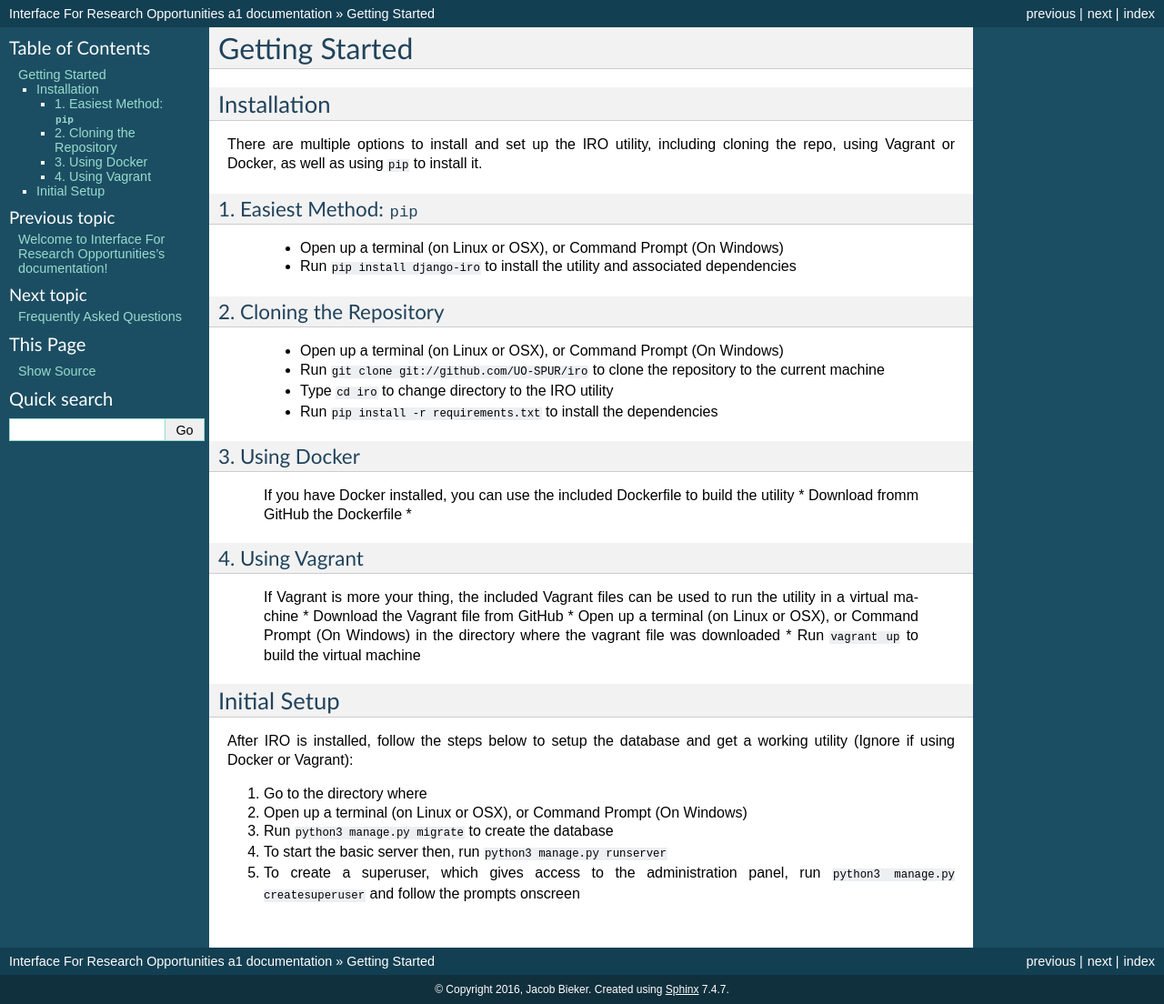
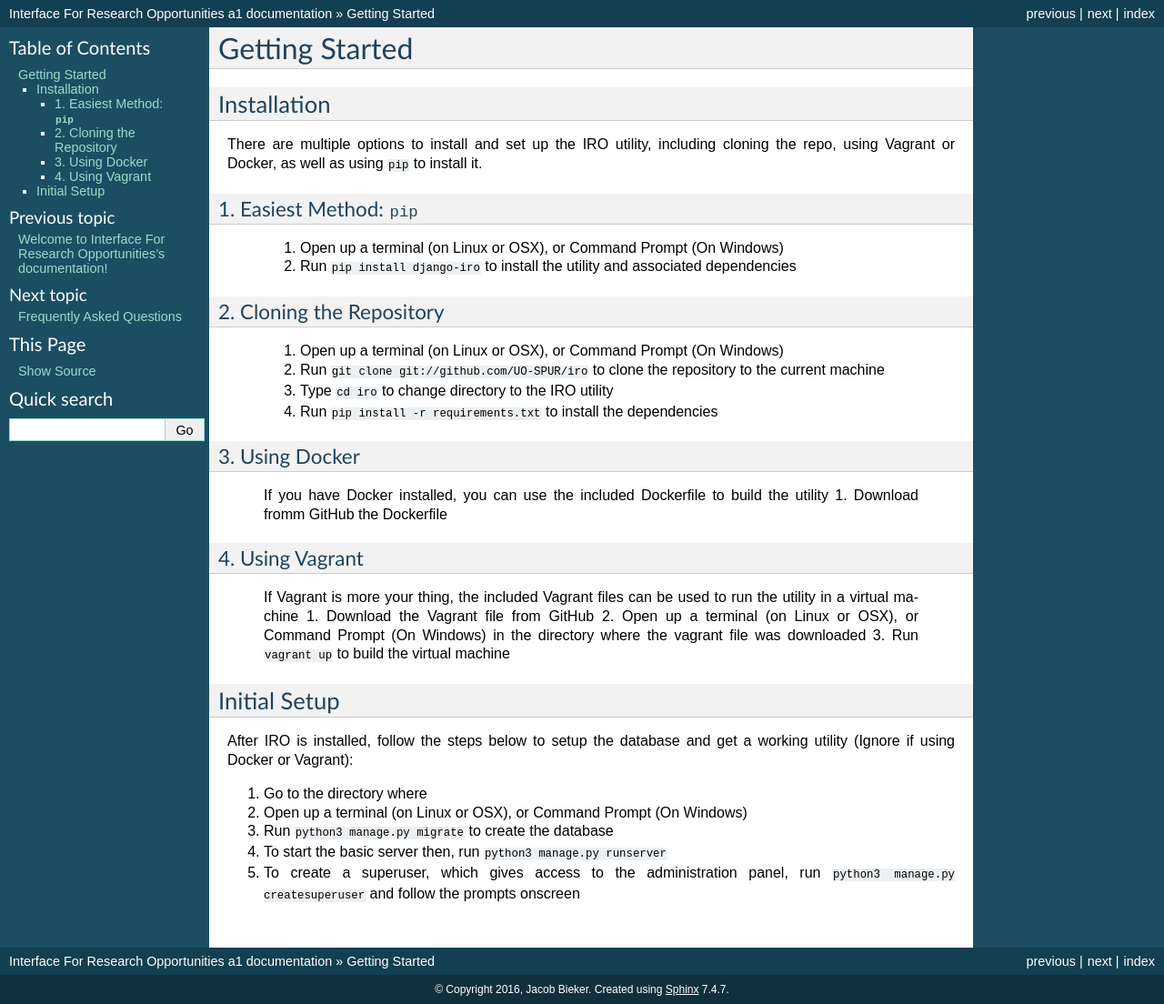
Before and after one commit to UO-SPUR/reu_utility, a Sphinx documentation site: the page built from docs/getting-started.rst, in a window 1280 px wide. Shown: the whole page at 91% size. Built offline with Sphinx 7.4.7, drawn with Linux system fonts in a browser that asks for light colours.

Commit message:
Update docs

```diff
--- a/docs/getting-started.rst
+++ b/docs/getting-started.rst
@@ -10,25 +10,24 @@ as well as using ``pip`` to install it.
 
 1. Easiest Method: ``pip``
 ++++++++++++++++++++++++++
-    * Open up a terminal (on Linux or OSX), or Command Prompt (On Windows)
-    * Run ``pip install django-iro`` to install the utility and associated dependencies
+    1. Open up a terminal (on Linux or OSX), or Command Prompt (On Windows)
+    2. Run ``pip install django-iro`` to install the utility and associated dependencies
 2. Cloning the Repository
 +++++++++++++++++++++++++
-    * Open up a terminal (on Linux or OSX), or Command Prompt (On Windows)
-    * Run ``git clone git://github.com/UO-SPUR/iro`` to clone the repository to the current machine
-    * Type ``cd iro`` to change directory to the IRO utility
-    * Run ``pip install -r requirements.txt`` to install the dependencies
+    1. Open up a terminal (on Linux or OSX), or Command Prompt (On Windows)
+    2. Run ``git clone git://github.com/UO-SPUR/iro`` to clone the repository to the current machine
+    3. Type ``cd iro`` to change directory to the IRO utility
+    4. Run ``pip install -r requirements.txt`` to install the dependencies
 3. Using Docker
 +++++++++++++++
     If you have Docker installed, you can use the included Dockerfile to build the utility
-    * Download fromm GitHub the Dockerfile
-    *
+    1. Download fromm GitHub the Dockerfile
 4. Using Vagrant
 ++++++++++++++++
     If Vagrant is more your thing, the included Vagrant files can be used to run the utility in a virtual machine
-    * Download the Vagrant file from GitHub
-    * Open up a terminal (on Linux or OSX), or Command Prompt (On Windows) in the directory where the vagrant file was downloaded
-    * Run ``vagrant up`` to build the virtual machine
+    1. Download the Vagrant file from GitHub
+    2. Open up a terminal (on Linux or OSX), or Command Prompt (On Windows) in the directory where the vagrant file was downloaded
+    3. Run ``vagrant up`` to build the virtual machine
 
 .. _initial-setup:
 Initial Setup
```
